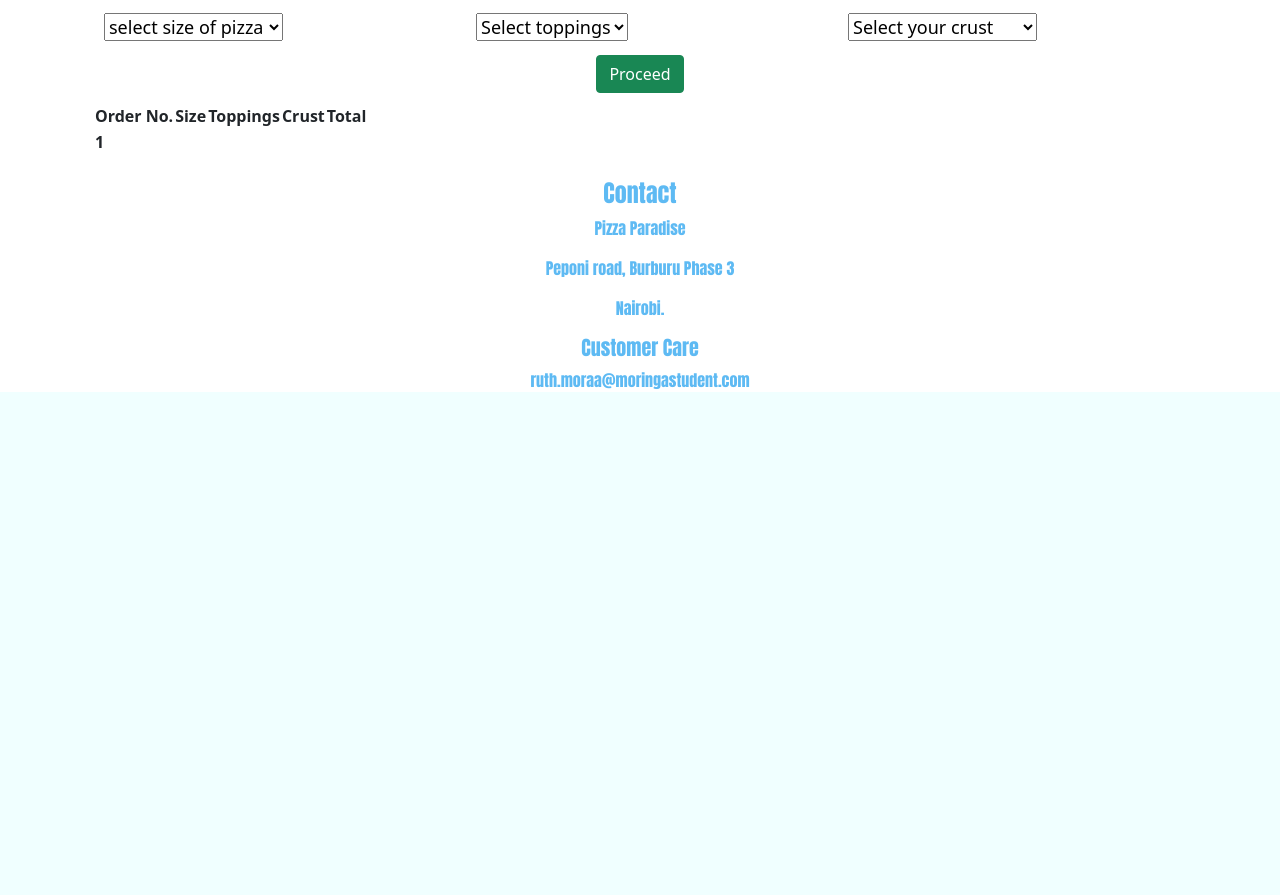
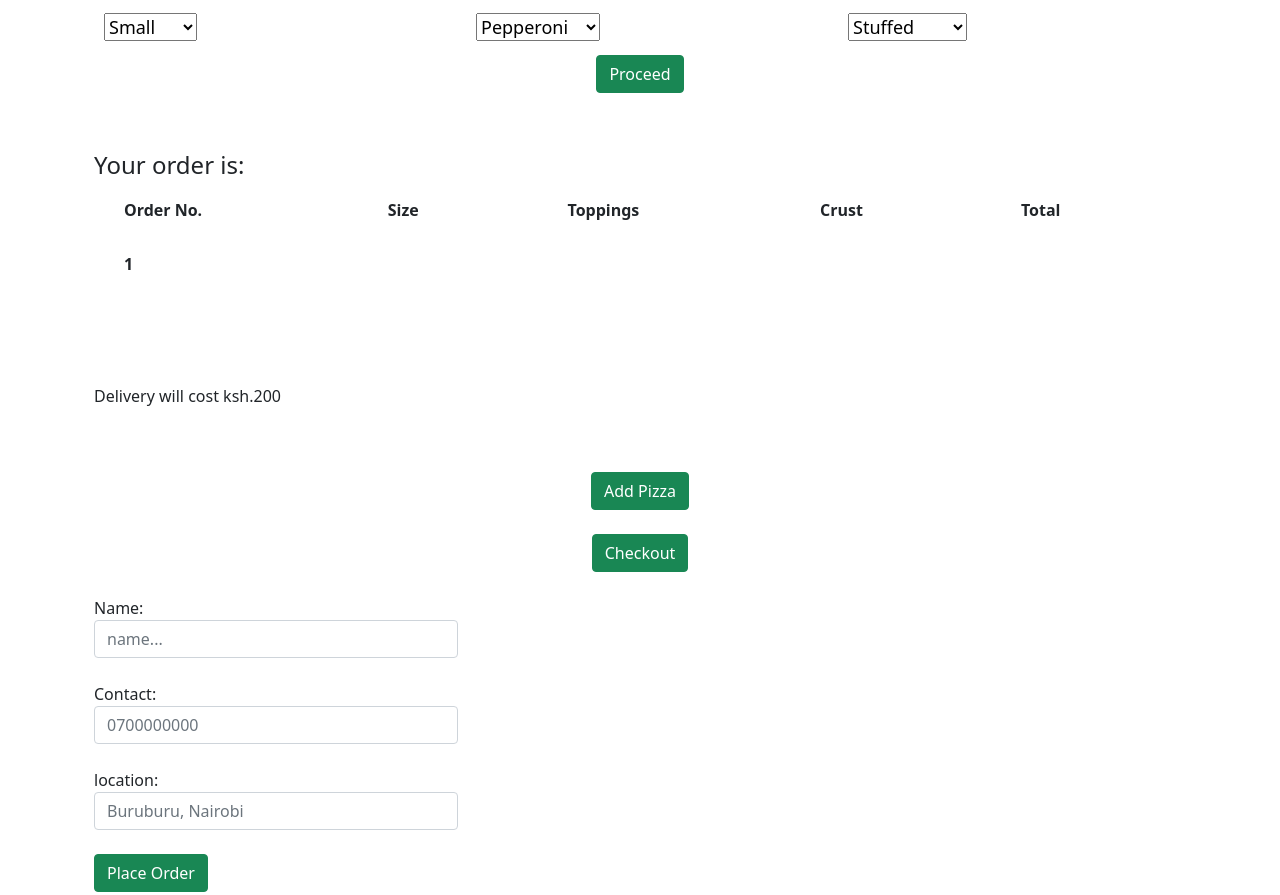
Before and after one commit to moraaruth/Pizza-Paradise, a plain HTML site: page index.html in a window 1280 px wide. Shown: the part 1256-2151 px from the top of the page. Before the commit the page ends 1664 px from the top, so only its background shows below. Drawn offline with nearby package versions, Linux system fonts and the light colour scheme; a web font is replaced by a local one.

Commit message:
adding first order jquery function

```diff
--- a/index.css
+++ b/index.css
@@ -84,3 +84,23 @@ html {
   color: rgb(94, 186, 243);
   font-weight: bolder;
 }
+.table1 th td {
+}
+
+  border-collapse: collapse;
+}
+tr{
+  border-bottom: 1px solid black
+}
+.table1 {
+  padding: 45px;
+  width: 100%;
+}
+
+th,
+td {
+  padding-top: 10px;
+  padding-bottom: 20px;
+  padding-left: 30px;
+  padding-right: 40px;
+}
--- a/index.html
+++ b/index.html
@@ -106,13 +106,11 @@
 
                         <select class="custom-select mr-md-2" id="inlineFormCustomSelect1">
 
-                            <option selected>select size of pizza </option>
+                            <option value="600">Small </option>
 
-                            <option value="1">Small -- ksh 600</option>
+                            <option value="850">Medium </option>
 
-                            <option value="2">Medium -- ksh 850</option>
-
-                            <option value="3">Large -- ksh 1,200</option>
+                            <option value="1,200">Large </option>
 
                         </select>
 
@@ -129,25 +127,14 @@
 
                         <select class="custom-select" id="inlineFormCustomSelect2">
 
-                            <option selected>Select toppings </option>
+                            <option value="100">Pepperoni</option>
 
-                            <option value="1">Pepperoni</option>
+                            <option value="140">Mushrooms</option>
 
-                            <option value="2">Mushrooms</option>
+                            <option value="200">Sausages</option>
 
-                            <option value="3">Sausages</option>
+                            <option value="250">Bacon</option>
 
-                            <option value="3">Bacon</option>
-
-                            <option value="3">Extra cheese</option>
-
-                            <option value="3">Black olives</option>
-
-                            <option value="3">Green peppers</option>
-
-                            <option value="3">Pineapple</option>
-
-                            <option value="3">Spinach</option>
 
                         </select>
 
@@ -165,13 +152,11 @@
 
                         <select class="custom-select" id="inlineFormCustomSelect3">
 
-                            <option selected>Select your crust </option>
+                            <option value="160">Stuffed </option>
 
-                            <option value="1">Stuffed - sh 160</option>
+                            <option value="220">Gluten-free </option>
 
-                            <option value="3">Gluten-free - sh 220</option>
-
-                            <option value="3">Crispy - sh 200 </option>
+                            <option value="200">Crispy </option>
 
                         </select>
 
@@ -186,13 +171,13 @@
 
                 </div>
 
-                <br><br>
+                <br><br><br><br>
 
                 <div>
 
-                    <h4 style="display: none;" id="yourorder">Your order is:</h4>
+                    <h4 id="yourorder">Your order is:</h4>
 
-                    <div id="orders">
+                    <div>
 
                         <table class="table1">
 
@@ -234,7 +219,9 @@
 
                         </table>
 
-                        <div style="display: none;">
+                        <br><br><br>
+
+                        <div>
 
                             <p id="totalpizza"></p>
 
@@ -246,9 +233,9 @@
 
                         </div>
 
-                        <br>
+                        <br><br>
 
-                        <div class="final" style="display: none;">
+                        <div class="final">
 
                             <div class="text-center">
 
@@ -260,7 +247,7 @@
 
                             <div class="text-center">
 
-                                <button type="button1" class="btn btn-success">Checkout</button>
+                                <button type="button1" class="btn btn-success">Checkout</button> <br><br>
 
                             </div>
 
@@ -271,7 +258,9 @@
 
                 </div>
 
-                <div class="location" style="display: none;">
+
+
+                <div class="location">
 
                     <form>
 
@@ -316,7 +305,7 @@
 
                 </diV>
 
-            </div>
+            </div><br><br>
 
             <div id="contact1">
 
--- a/index.js
+++ b/index.js
@@ -1,25 +1,18 @@
 $(document).ready(function () {
     $("#buy").click(function () {
 
-        var sizeOfPizza = $("#inlineFormCustomSelect1 option:selected").text();
-        var toppingsOfPizza = $("#inlineFormCustomSelect2 option:selected").text();
-        var crustOfPizza = $("#inlineFormCustomSelect3 option:selected").text();
-        var total = (sizeOfPizza + toppingsOfPizza + crustOfPizza);
+        var sizeOfPizza = $("#inlineFormCustomSelect1 option:selected").val();
+        var toppingsOfPizza = $("#inlineFormCustomSelect2 option:selected").val();
+        var crustOfPizza = $("#inlineFormCustomSelect3 option:selected").val();
+        var total = parseInt(sizeOfPizza) + parseInt(toppingsOfPizza) + parseInt(crustOfPizza);
 
 
-        alert("value:" + total);
-
-
-
-
-
-
-
-
-
-
-
+        $("#pizzselect").html($("#inlineFormCustomSelect1 option:selected").text() + "-" + sizeOfPizza);
+        $("#toppselect").html($("#inlineFormCustomSelect2 option:selected").text() + "-" + toppingsOfPizza);
+        $("#crusttselect").html($("#inlineFormCustomSelect3 option:selected").text() + "-" + crustOfPizza);
+        $("#total").html(total);
 
 
     });
+
 });
```
